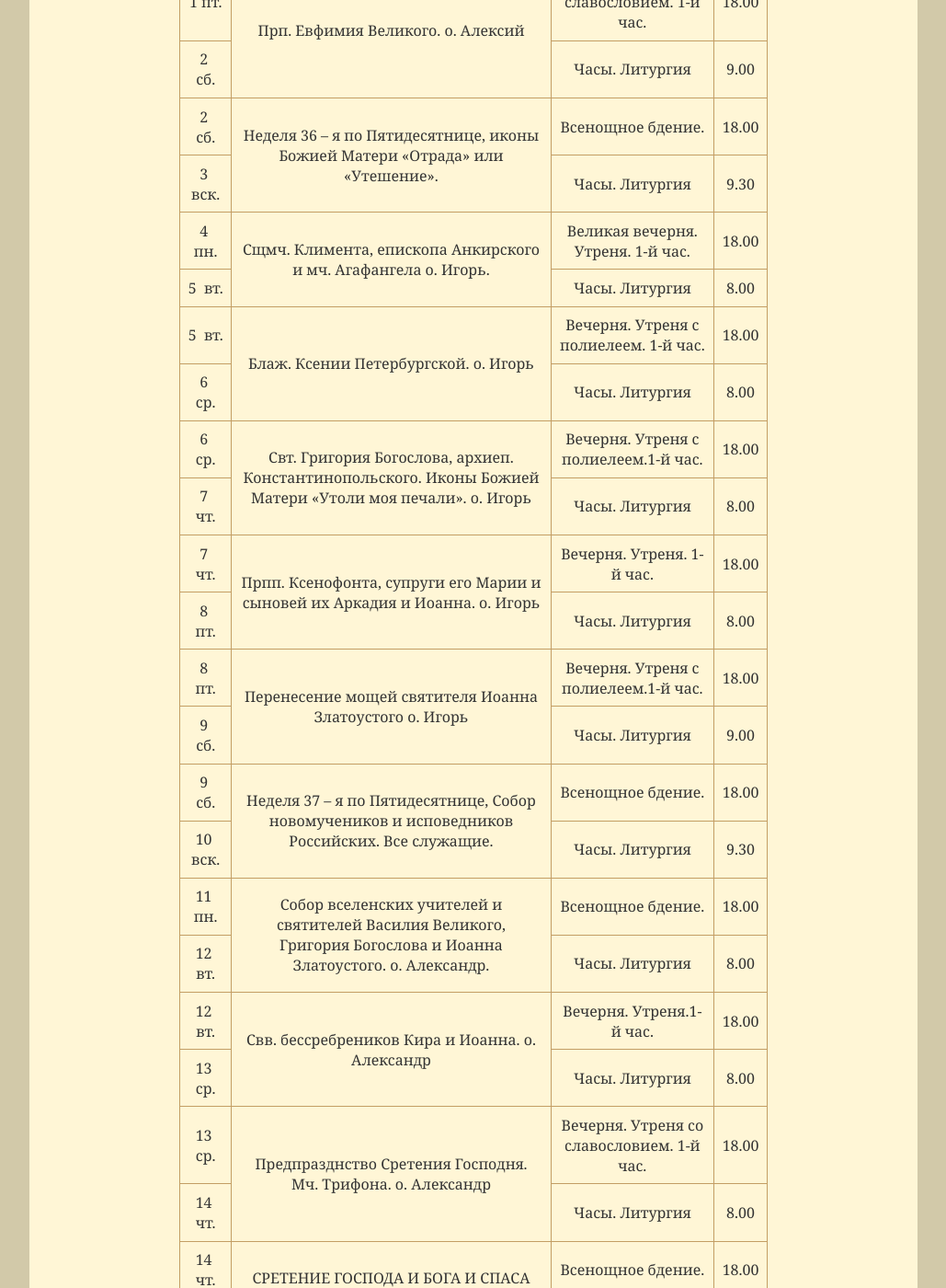
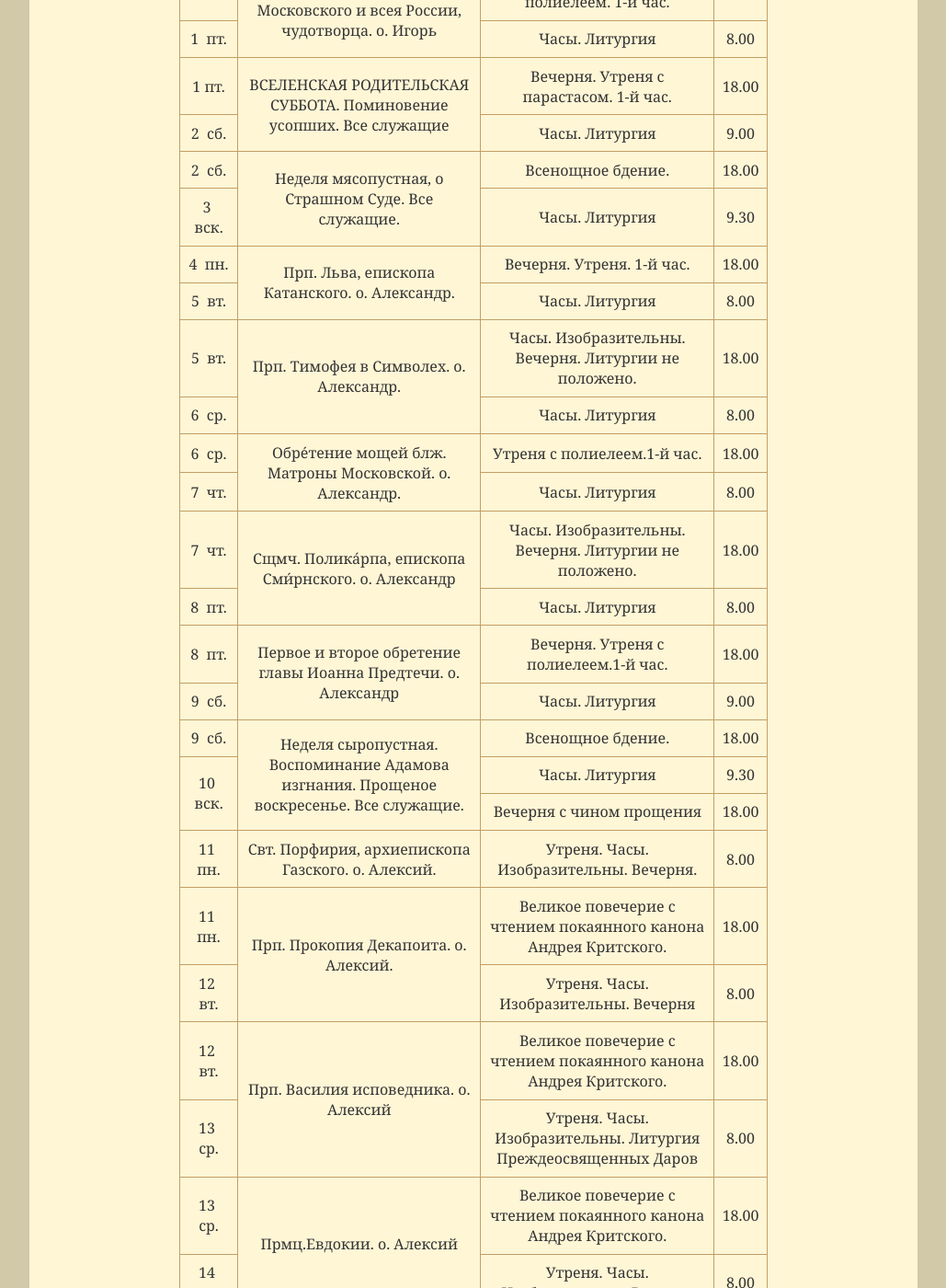
Before and after one commit to hramotradnoe/hramotradnoe.github.io, a Jekyll site: the page built from schedule/index.html, in a window 1280 px wide and 1400 px high, scrolled down 467 px. Shown: the whole window at 92% size, without its empty margins (125-1154 px from the left). Built offline with Jekyll 4.4.1, drawn with Linux system fonts in a browser that asks for light colours; some of the changed text lies outside the part shown.

Commit message:
Update schedule.yml

```diff
--- a/_data/schedule.yml
+++ b/_data/schedule.yml
@@ -1,15 +1,23 @@
-period: Февраль 2019
-link: "https://docs.google.com/document/d/1ReNxFloKizMWuwtC-SZ_6XQg4NArQQu9vGcQGLramjk/edit"
+period: Март 2019
+link: "https://docs.google.com/document/d/1xyfriMmzErOZoO1iZy6aDWJBBWrCkdUUkZH-5sPti-8/edit"
 timetable:
- - description : "Прп. Евфимия Великого. о. Алексий"
+ - description : "Сщмч. Ермоге́на, патриарха Московского и всея России, чудотворца. о. Игорь"
+   services    :
+      - day   : 28&nbsp;чт.
+        time  : '18.00'
+        title : "Вечерня. Утреня с полиелеем. 1-й час."
+      - day   : 1&nbsp; пт.
+        time  : '8.00'
+        title : "Часы. Литургия"
+ - description : "ВСЕЛЕНСКАЯ РОДИТЕЛЬСКАЯ СУББОТА. Поминовение усопших. Все служащие"
    services    :
       - day   : 1&nbsp;пт.
         time  : '18.00'
-        title : "Вечерня. Утреня со славословием. 1-й час."
+        title : "Вечерня. Утреня с парастасом. 1-й час."
       - day   : 2&nbsp; сб.
         time  : '9.00'
         title : "Часы. Литургия"
- - description : "Неделя 36 – я по Пятидесятнице, иконы Божией Матери «Отрада» или «Утешение»."
+ - description : "Неделя мясопустная, о Страшном Суде. Все служащие."
    services    :
       - day   : 2&nbsp; сб.
         time  : '18.00'
@@ -17,39 +25,39 @@ timetable:
       - day   : 3&nbsp; вск.
         time  : '9.30'
         title : "Часы. Литургия"
- - description : "Сщмч. Климента, епископа Анкирского и мч. Агафангела о. Игорь."
+ - description : "Прп. Льва, епископа Катанского. о. Александр."
    services    :
       - day   : 4&nbsp; пн.
         time  : '18.00'
-        title : "Великая вечерня. Утреня. 1-й час."
+        title : "Вечерня. Утреня. 1-й час."
       - day   : 5&nbsp; вт.
         time  : '8.00'
         title : "Часы. Литургия"
- - description : "Блаж. Ксении Петербургской. о. Игорь"
+ - description : "Прп. Тимофея в Символех. о. Александр."
    services    :
       - day   : 5&nbsp; вт.
         time  : '18.00'
-        title : "Вечерня. Утреня с полиелеем. 1-й час."
+        title : "Часы.  Изобразительны. Вечерня. Литургии не положено."
       - day   : 6&nbsp; ср.
         time  : '8.00'
         title : "Часы. Литургия"
- - description : "Свт. Григория Богослова, архиеп. Константинопольского. Иконы Божией Матери «Утоли моя печали». о. Игорь"
+ - description : "Обре́тение мощей блж. Матроны Московской. о. Александр."
    services    :
       - day   : 6&nbsp; ср.
         time  : '18.00'
-        title : "Вечерня. Утреня с полиелеем.1-й час."
+        title : "Утреня с полиелеем.1-й час."
       - day   : 7&nbsp; чт.
         time  : '8.00'
         title : "Часы. Литургия"
- - description : "Прпп. Ксенофонта, супруги его Марии и сыновей их Аркадия и Иоанна. о. Игорь"
+ - description : "Сщмч. Полика́рпа, епископа Сми́рнского. о. Александр"
    services    :
       - day   : 7&nbsp; чт.
         time  : '18.00'
-        title : "Вечерня. Утреня. 1-й час."
+        title : "Часы.  Изобразительны. Вечерня. Литургии не положено."
       - day   : 8&nbsp; пт.
         time  : '8.00'
         title : "Часы. Литургия"
- - description : "Перенесение мощей святителя Иоанна Златоустого о. Игорь"
+ - description : "Первое и второе обретение главы Иоанна Предтечи. о. Александр"
    services    :
       - day   : 8&nbsp; пт.
         time  : '18.00'
@@ -57,7 +65,7 @@ timetable:
       - day   : 9&nbsp; сб.
         time  : '9.00'
         title : "Часы. Литургия"
- - description : "Неделя 37 – я по Пятидесятнице, Собор новомучеников и исповедников Российских. Все служащие."
+ - description : "Неделя сыропустная. Воспоминание Адамова изгнания. Прощеное воскресенье. Все служащие."
    services    :
       - day   : 9&nbsp; сб.
         time  : '18.00'
@@ -65,47 +73,55 @@ timetable:
       - day   : 10&nbsp; вск.
         time  : '9.30'
         title : "Часы. Литургия"
- - description : "Собор вселенских учителей и святителей Василия Великого, Григория Богослова и Иоанна Златоустого. о. Александр."
+      - day   : 10&nbsp; вск.
+        time  : '18.00'
+        title : "Вечерня с чином прощения"
+ - description : "Свт. Порфирия, архиепископа Газского. о. Алексий."
+   services    :
+      - day   : 11&nbsp; пн.
+        time  : '8.00'
+        title : "Утреня. Часы.  Изобразительны. Вечерня."
+ - description : "Прп. Прокопия Декапоита. о. Алексий."
    services    :
       - day   : 11&nbsp; пн.
         time  : '18.00'
-        title : "Всенощное бдение."
+        title : "Великое повечерие с чтением покаянного канона Андрея Критского."
       - day   : 12&nbsp; вт.
         time  : '8.00'
-        title : "Часы. Литургия"
- - description : "Свв. бессребреников Кира и Иоанна. о. Александр"
+        title : "Утреня. Часы.  Изобразительны. Вечерня"
+ - description : "Прп. Василия исповедника. о. Алексий"
    services    :
       - day   : 12&nbsp; вт.
         time  : '18.00'
-        title : "Вечерня. Утреня.1-й час."
+        title : "Великое повечерие с чтением покаянного канона Андрея Критского."
       - day   : 13&nbsp; ср.
         time  : '8.00'
-        title : "Часы. Литургия"
- - description : "Предпразднство Сретения Господня. Мч. Трифона. о. Александр "
+        title : "Утреня. Часы.  Изобразительны. Литургия Преждеосвященных Даров"
+ - description : "Прмц.Евдокии. о. Алексий "
    services    :
       - day   : 13&nbsp; ср.
         time  : '18.00'
-        title : "Вечерня. Утреня со славословием. 1-й час."
+        title : "Великое повечерие с чтением покаянного канона Андрея Критского."
       - day   : 14&nbsp; чт.
         time  : '8.00'
-        title : "Часы. Литургия"
- - description : "СРЕТЕНИЕ ГОСПОДА И БОГА И СПАСА НАШЕГО ИИСУСА ХРИСТА). Все служащие"
+        title : "Утреня. Часы.  Изобразительны.Вечерня"
+ - description : "Свт. Арсения, Епископа Тверского. о. Алексий"
    services    :
       - day   : 14&nbsp; чт.
         time  : '18.00'
-        title : "Всенощное бдение."
+        title : "Великое повечерие с чтением покаянного канона Андрея Критского."
       - day   : 15&nbsp; пт.
         time  : '8.00'
-        title : "Часы. Литургия."
- - description : "Попразднство Сретения Господня. Правв. Симеона и Анны пророчицы."
+        title : "Утреня. Часы.  Изобразительны. Литургия Преждеосвященных Даров."
+ - description : "Иконы Божией Матери «Державная» Вмч. Феодора Тирона. о. Алексий"
    services    :
       - day   : 15&nbsp; пт.
         time  : '18.00'
-        title : "Вечерня.Утреня. 1-й час."
+        title : "Великое повечерие. Утреня с полиелеем. 1-й час."
       - day   : 16&nbsp; сб.
         time  : '9.00'
         title : "Часы. Литургия"
- - description : "НЕДЕЛЯ О МЫТАРЕ И ФАРИСЕЕ. Прп. Кирилла Новоезерского."
+ - description : "Неделя 1-я Великого поста. Торжество Православия. Блгв. кн. Даниила Московского. Все служащие"
    services    :
       - day   : 16&nbsp; сб.
         time  : '18.00'
@@ -113,47 +129,47 @@ timetable:
       - day   : 17&nbsp; вск.
         time  : '9.30'
         title : "Часы. Литургия"
- - description : "Прп. Вукола, епископа Смирнского. о. Алексий."
+ - description : "Мчч. 42-х во Амморее. о. Игорь."
    services    :
       - day   : 18&nbsp; пн.
         time  : '18.00'
-        title : "Вечерня. Утреня. 1-й час."
+        title : "Часы.  Изобразительны. Вечерня."
       - day   : 19&nbsp; вт.
         time  : '8.00'
         title : "Часы. Литургия"
- - description : "Прп. Парфения, еп. Лампсакийского. о. Алексий."
+ - description : "Священномучеников, в Херсонесе епископствовавших. о. Игорь."
    services    :
       - day   : 19&nbsp; вт.
         time  : '18.00'
-        title : "Вечерня. Утреня. 1-й час."
+        title : "Утреня. 1-й час."
       - day   : 20&nbsp; ср.
         time  : '8.00'
-        title : "Часы. Литургия"
- - description : "Вмч. Феодора Стратилата. о. Алексий."
+        title : "Часы.  Изобразительны. Литургия Преждеосвященных Даров"
+ - description : "Прп. Феофила́кта исп., еп. Никомиди́йского. о. Игорь."
    services    :
       - day   : 20&nbsp; ср.
         time  : '18.00'
-        title : "Вечерня. Утреня. 1-й час."
+        title : "Утреня. 1-й час."
       - day   : 21&nbsp; чт.
         time  : '8.00'
-        title : "Часы. Литургия"
- - description : "Отдание праздника Сретения Господня. Обретение мощей свт. Иннокентия, еп. ИркутскогоСвт. Тихона, патриарха Московского и всея России. о. Алексий."
+        title : "Часы. Изобразительны. Вечерня"
+ - description : "40 мучеников, в Севастийском озере мучившихся. о. Игорь."
    services    :
       - day   : 21&nbsp; чт.
         time  : '18.00'
-        title : "Вечерня. Утреня с полиелеем. 1-й час."
+        title : "Утреня. 1-й час."
       - day   : 22&nbsp; пт.
         time  : '8.00'
-        title : "Часы. Литургия"
- - description : "Сщмч. Харлампия. о. Алексий."
+        title : "Часы.  Изобразительны. Литургия Преждеосвященных Даров"
+ - description : "РОДИТЕЛЬСКАЯ СУББОТА. Поминовение усопших. Мчч. Кодрата и иже с ним. о. Игорь."
    services    :
       - day   : 22&nbsp; пт.
         time  : '18.00'
-        title : "Вечерня. Утреня. 1-й час."
+        title : "Утреня с парастасом. 1-й час."
       - day   : 23&nbsp; сб.
         time  : '9.00'
         title : "Часы. Литургия"
- - description : "НЕДЕЛЯ О БЛУДНОМ СЫНЕ"
+ - description : "Неделя 2-я Великого поста, свт. Григория Паламы. Все служащие"
    services    :
       - day   : 23&nbsp; сб.
         time  : '18.00'
@@ -161,40 +177,51 @@ timetable:
       - day   : 24&nbsp; вск.
         time  : '9.30'
         title : "Часы. Литургия"
- - description : "Иверской иконы Божией Матери. Свт. Московского Алексия, всея России чудотворца о. Алексий."
-   services    :
-      - day   : 25&nbsp; пн.
-        time  : '8.00'
-        title : "Часы. Литургия"
- - description : "Прпп. Зои и Фотинии. Прп. Мартиниана. о. Игорь."
+ - description : "Перенесение мощей свт. Никифора, патриарха Константинопольского. о. Александр"
    services    :
       - day   : 25&nbsp; пн.
         time  : '18.00'
-        title : "Вечерня. Утреня. 1-й час."
+        title : "Утреня. 1-й час."
       - day   : 26&nbsp; вт.
         time  : '8.00'
-        title : "Часы. Литургия"
- - description : "Прп. Авксентия. о. Игорь."
+        title : "Часы.  Изобразительны. Вечерня"
+ - description : "Свт. Феогноста, митрополита Киевского и всея России. Иконы Божией Матери «Феодоровская». о. Александр."
    services    :
       - day   : 26&nbsp; вт.
         time  : '18.00'
-        title : "Вечерня. Утреня. 1-й час."
+        title : "Утреня. 1-й час."
       - day   : 27&nbsp; ср.
         time  : '8.00'
-        title : "Часы. Литургия"
- - description : "Ап. от 70-ти Онисима. о. Игорь"
+        title : "Часы.  Изобразительны. Литургия Преждеосвященных Даров"
+ - description : "Мч. Агапия и иже с ним мучеников. о. Александр"
    services    :
       - day   : 27&nbsp; ср.
         time  : '18.00'
-        title : "Вечерня. Утреня.1-й час."
+        title : "Утреня.1-й час."
       - day   : 28&nbsp; чт.
         time  : '8.00'
-        title : "Часы. Литургия"
- - description : "Мчч. Памфила и иже с ним. о. Игорь"
+        title : "Часы.  Изобразительны. Вечерня"
+ - description : "Мч. Савина. о. Александр"
    services    :
       - day   : 28&nbsp; чт.
         time  : '18.00'
-        title : "Вечерня. Утреня. 1-й час."
-      - day   : 1&nbsp; пт.
+        title : "Утреня. 1-й час."
+      - day   : 29&nbsp; пт.
         time  : '8.00'
+        title : "Часы.  Изобразительны. Литургия Преждеосвященных Даров"
+ - description : "РОДИТЕЛЬСКАЯ СУББОТА. Поминовение усопших. о. Александр."
+   services    :
+      - day   : 29&nbsp; пт.
+        time  : '18.00'
+        title : "Утреня с парастасом. 1-й час."
+      - day   : 30&nbsp; сб.
+        time  : '9.00'
         title : "Часы. Литургия"
+ - description : "Неделя 3-я Великого поста, Крестопоклонная. Все служащие"
+   services    :
+      - day   : 30&nbsp; сб.
+        time  : '18.00'
+        title : "Всенощное бдение."
+      - day   : 24&nbsp; вск.
+        time  : '9.30'
+        title : "Часы. Литургия"
```
